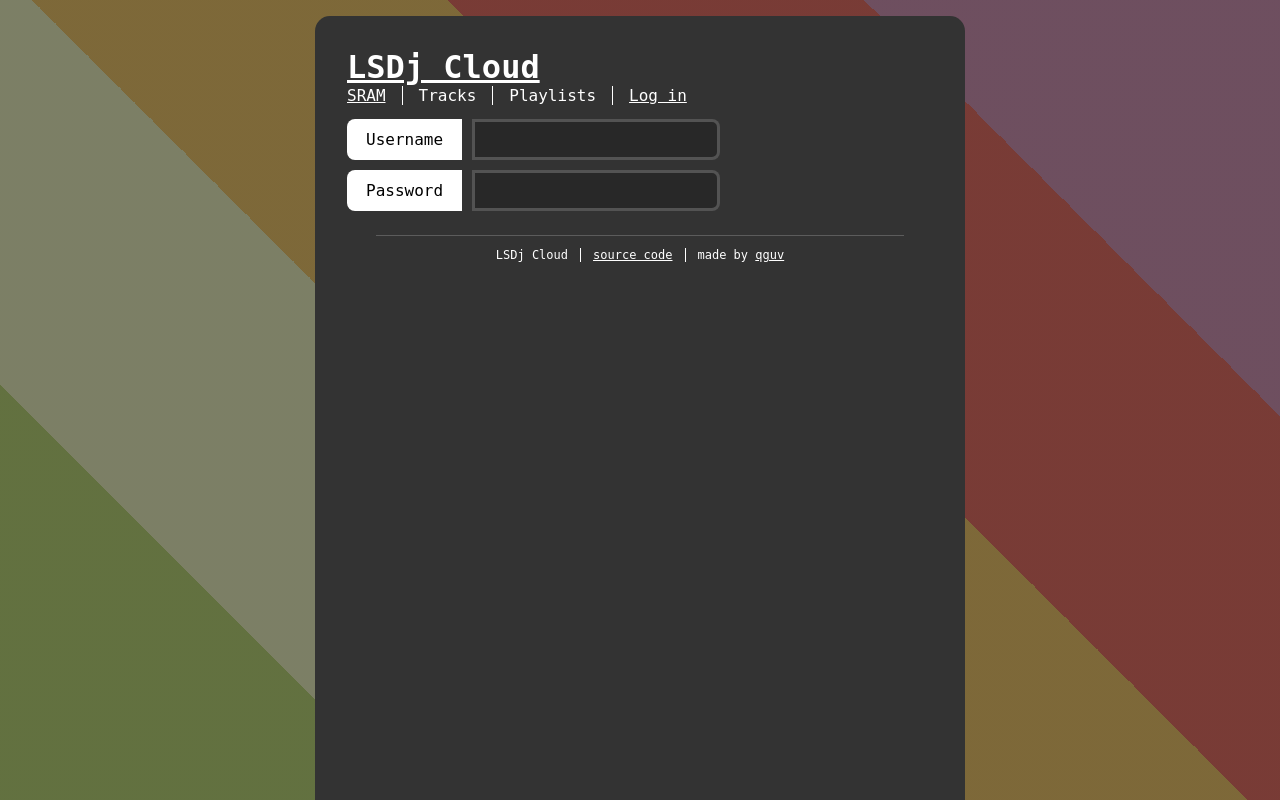
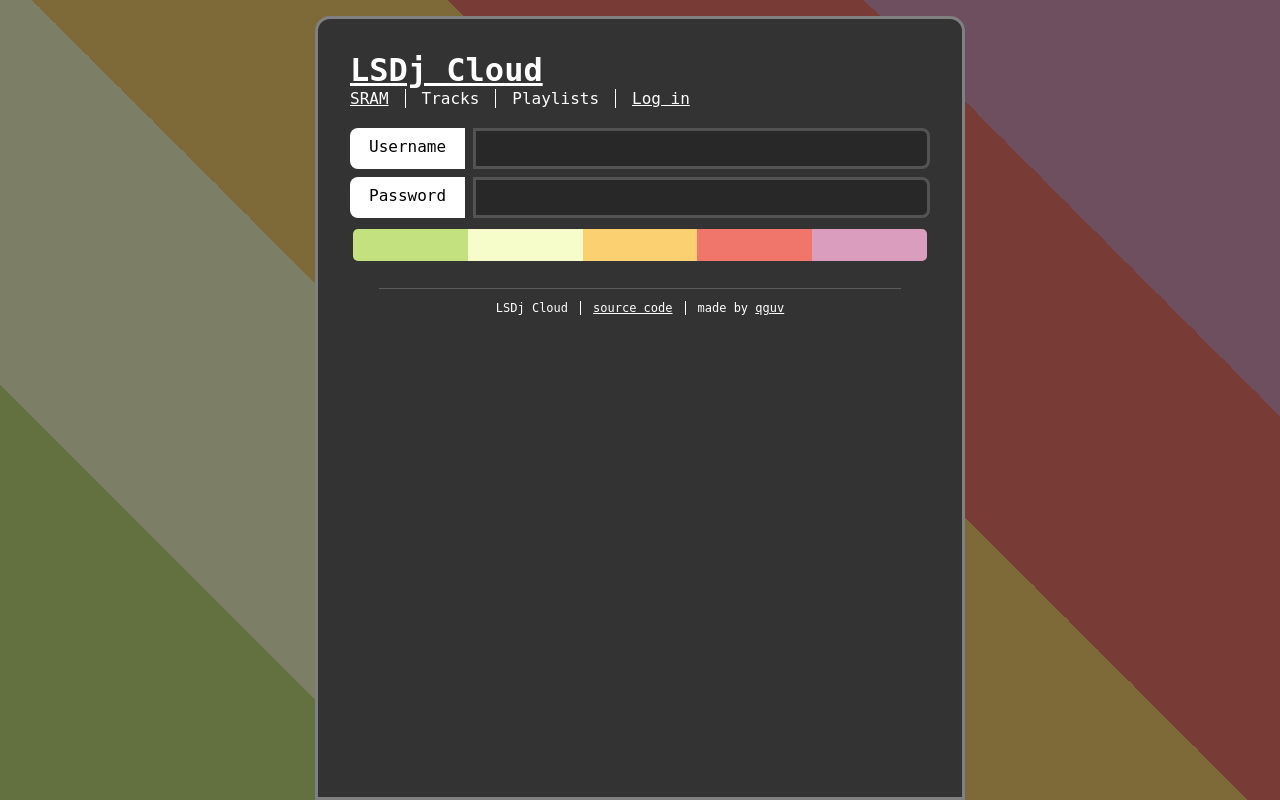
Before and after one commit to qguv/lsdj-cloud, a Flask app: page /login in a window 1280 px wide. Run offline with Flask 2, Linux system fonts and the light colour scheme.

Commit message:
form styles

```diff
--- a/static/style.css
+++ b/static/style.css
@@ -3,6 +3,22 @@
   --flash-vertical-padding: 8px;
   --content-top-margin: 16px;
   --content-padding: 32px;
+  --diagonal-colors: linear-gradient(
+    45deg,
+    #c4e17f80      20%,
+    #f7fdca80 20%  40%,
+    #fad07180 40%  60%,
+    #f0766b80 60%  80%,
+    #db9dbe80 80%
+  );
+  --horizontal-colors: linear-gradient(
+    to right,
+    #c4e17f      20%,
+    #f7fdca 20%  40%,
+    #fad071 40%  60%,
+    #f0766b 60%  80%,
+    #db9dbe 80%
+  );
 }
 
 * {
@@ -12,19 +28,13 @@
 }
 
 body {
-  background: linear-gradient(
-    45deg,
-    #c4e17f80      20%,
-    #f7fdca80 20%  40%,
-    #fad07180 40%  60%,
-    #f0766b80 60%  80%,
-    #db9dbe80 80%
-  ) center/contain, linear-gradient(black, black);
+  background: var(--diagonal-colors), linear-gradient(black, black);
   margin: 0;
 }
 
 .container {
   background-color: #333;
+  border: 3px solid grey;
   max-width: 650px;
   margin: var(--content-top-margin) auto 0;
   min-height: calc(100vh - var(--content-top-margin))
@@ -38,7 +48,7 @@ p, li {
   text-align: justify;
 }
 
-button, input {
+button, input, label {
   font-size: 1em;
   line-height: 1em;
 }
@@ -51,9 +61,7 @@ h2 {
   margin: 1em 0 0;
 }
 
-button {
-  font-weight: bold;
-} button:hover {
+button:hover {
   border-color: white;
 } button:active {
   background-color: rgb(255, 255, 255, 0.5);
@@ -78,24 +86,48 @@ ul.bare {
 button, input, label {
   border: 3px solid rgb(255, 255, 255, 0.2);
   border-radius: 8px;
-  background-color: rgb(0, 0, 0, 0.2);
   padding: 0.5em 1em;
-  transition-property: border-color, border-image;
+  transition-property: border-color, background-color;
   transition-duration: 300ms;
 }
 
-/* inputs and labels should look good together */
-form .field {
-  margin: 10px 0;
-} form .field label {
+button, label {
   border-color: transparent;
   color: black;
   background-color: white;
+}
+
+input {
+  background-color: rgb(0, 0, 0, 0.2);
+}
+
+/* inputs and labels should look good together */
+form {
+  display: grid;
+  margin: 1em 0;
+  grid-template-columns: [label] auto [input] 1fr;
+  justify-content: left;
+  grid-gap: 0.5em;
+} form label, form > div:last-child button {
+  grid-column: label;
+  justify-self: right;
   border-top-right-radius: 0px;
   border-bottom-right-radius: 0px;
-} form .field button, form .field input {
+} form button, form input {
+  grid-column: input;
+} form button:not(:last-child), form input {
   border-top-left-radius: 0px;
   border-bottom-left-radius: 0px;
+} form button:last-child {
+  grid-column: span 2;
+  font-weight: bold;
+  padding-left: 80%;
+  padding-right: 0;
+  border-color: transparent;
+  color: transparent;
+  background: var(--horizontal-colors) padding-box;
+} form button:last-child:hover {
+  color: black;
 }
 
 /* horizontal menu */
@@ -118,22 +150,13 @@ ul.flash {
 } ul.flash li {
   text-align: center;
   padding: var(--flash-vertical-padding) var(--content-padding);
-  background-color: rgb(63, 127, 255, 0.7);
+  background-color: rgba(63, 127, 255, 0.8);
 } .container, ul.flash li {
   border-radius: 15px 15px 0 0;
 }
 
-/* multicolor selected inputs */
 input:focus, input:active {
-  border-image: linear-gradient(
-    to right,
-    #c4e17f      20%,
-    #f7fdca 20%  40%,
-    #fad071 40%  60%,
-    #f0766b 60%  80%,
-    #db9dbe 80%
-  );
-  border-image-slice: 1;
+  border-color: white;
 }
 
 footer {
--- a/templates/login.html
+++ b/templates/login.html
@@ -3,16 +3,14 @@
 {% block content %}
 
 <form action="{{ url_for('login') }}" method="POST" enctype="multipart/form-data">
-  <div class="field">
-    <label for="username">Username</label>
-    <input id="username" name="username">
-  </div>
 
-  <div class="field">
-    <label for="password">Password</label>
-    <input id="password" name="password" type="password">
-  </div>
+  <label for="username">Username</label>
+  <input id="username" name="username">
 
-  <button hidden>Log in</button>
+  <label for="password">Password</label>
+  <input id="password" name="password" type="password">
+
+  <button>Submit &rarr;</button>
+
 </form>
 {% endblock content %}
```
Also changed, not shown: templates/sram.html (+7 -5 lines).
